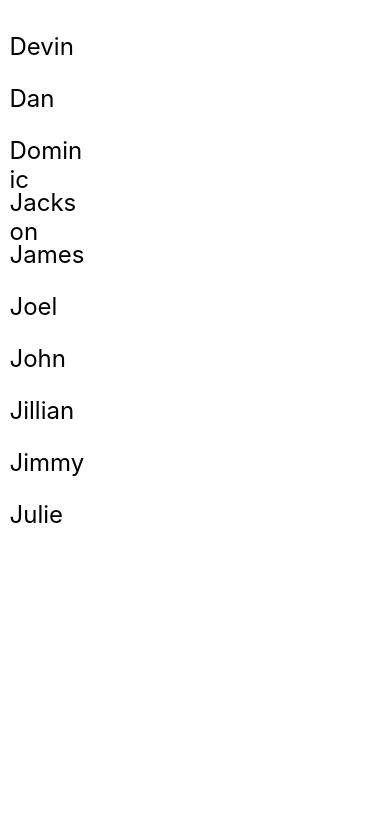
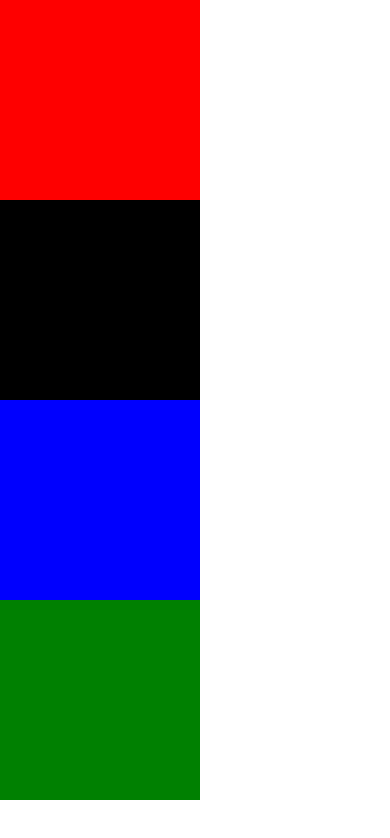
Before and after one commit to Juwon-Yun/rn_basic, a React Native app: screen / in a window 390 px wide. Shown: the top 838 px of the page. Built offline with nearby package versions, Linux system fonts and the light colour scheme; what react-native would draw is missing.

Commit message:
feature: rn layout

```diff
--- a/src/App.tsx
+++ b/src/App.tsx
@@ -11,14 +11,15 @@ import {
   (AsyncStorage, Navigation Bar, APIs, other Components)
 
   RN을 성공시키기 위해서 전부다 지원할 필요가 없었기 때문에 이제 지원하지 않는 패키지는 커뮤니티 패키지를 사용한다.
-
+  패키지 커뮤니티 -> https://reactnative.directory/
 */
 
 import {Colors} from 'react-native/Libraries/NewAppScreen';
 // import ScrollViewComponent from './components/scrollview';
 // import CoreComponents from './pages/core_components';
 // import Translator from './pages/trans';
-import ListViewComponent from './components/listview';
+// import ListViewComponent from './components/listview';
+import LayoutScreen from './screen/layout_screen';
 
 const App = () => {
   const themeData = useColorScheme() === 'light';
@@ -31,7 +32,8 @@ const App = () => {
       {/* <CoreComponents /> */}
       {/* <Translator /> */}
       {/* <ScrollViewComponent /> */}
-      <ListViewComponent />
+      {/* <ListViewComponent /> */}
+      <LayoutScreen />
     </SafeAreaView>
   );
 };
--- /dev/null
+++ b/src/screen/layout_screen.tsx
@@ -0,0 +1,20 @@
+import React from 'react';
+import {ScrollView, View} from 'react-native';
+
+const LayoutScreen = () => {
+  // View는 기본이 FlexBox다
+
+  return (
+    <ScrollView>
+      <View style={{flexDirection: 'column'}}>
+        <View style={{width: 200, height: 200, backgroundColor: 'red'}} />
+        <View style={{width: 200, height: 200, backgroundColor: 'black'}} />
+        <View style={{width: 200, height: 200, backgroundColor: 'blue'}} />
+        <View style={{width: 200, height: 200, backgroundColor: 'green'}} />
+        <View style={{width: 200, height: 200, backgroundColor: 'white'}} />
+      </View>
+    </ScrollView>
+  );
+};
+
+export default LayoutScreen;
```
